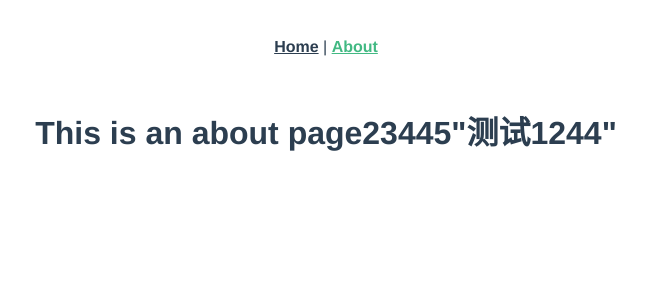
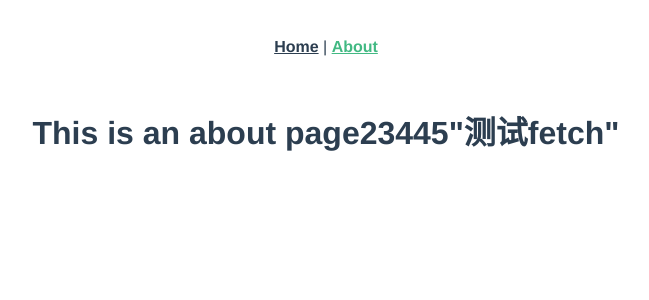
Before and after one commit to xiongdadassr007/gitcommit-test, a Vue app: page /about in a window 1280 px wide. Shown: the top 300 px of the page, without its empty margins (314-963 px from the left). Built offline with nearby package versions, Linux system fonts and the light colour scheme.

Commit message:
测试fetch002

```diff
--- a/src/views/About.vue
+++ b/src/views/About.vue
@@ -1,5 +1,5 @@
 <template>
   <div class="about">
-    <h1>This is an about page23445"测试1244"</h1>
+    <h1>This is an about page23445"测试fetch"</h1>
   </div>
 </template>
```
